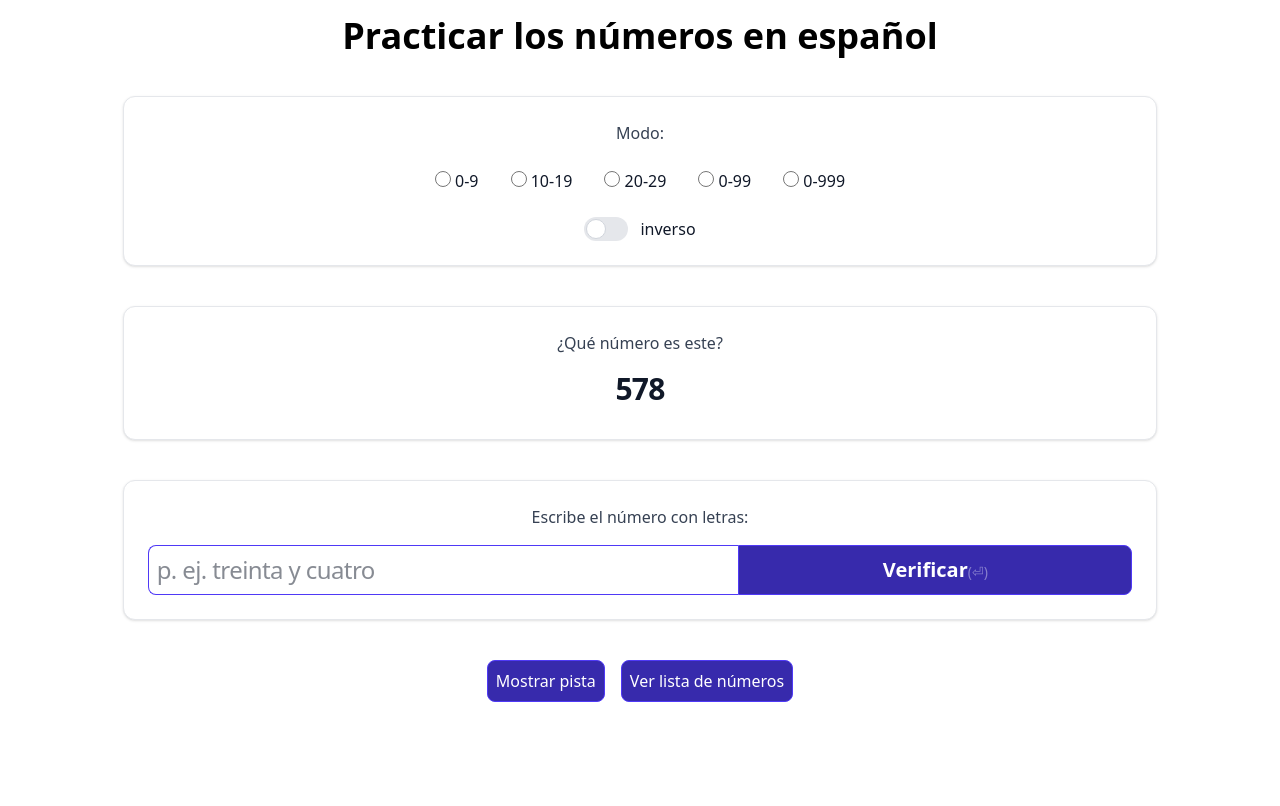
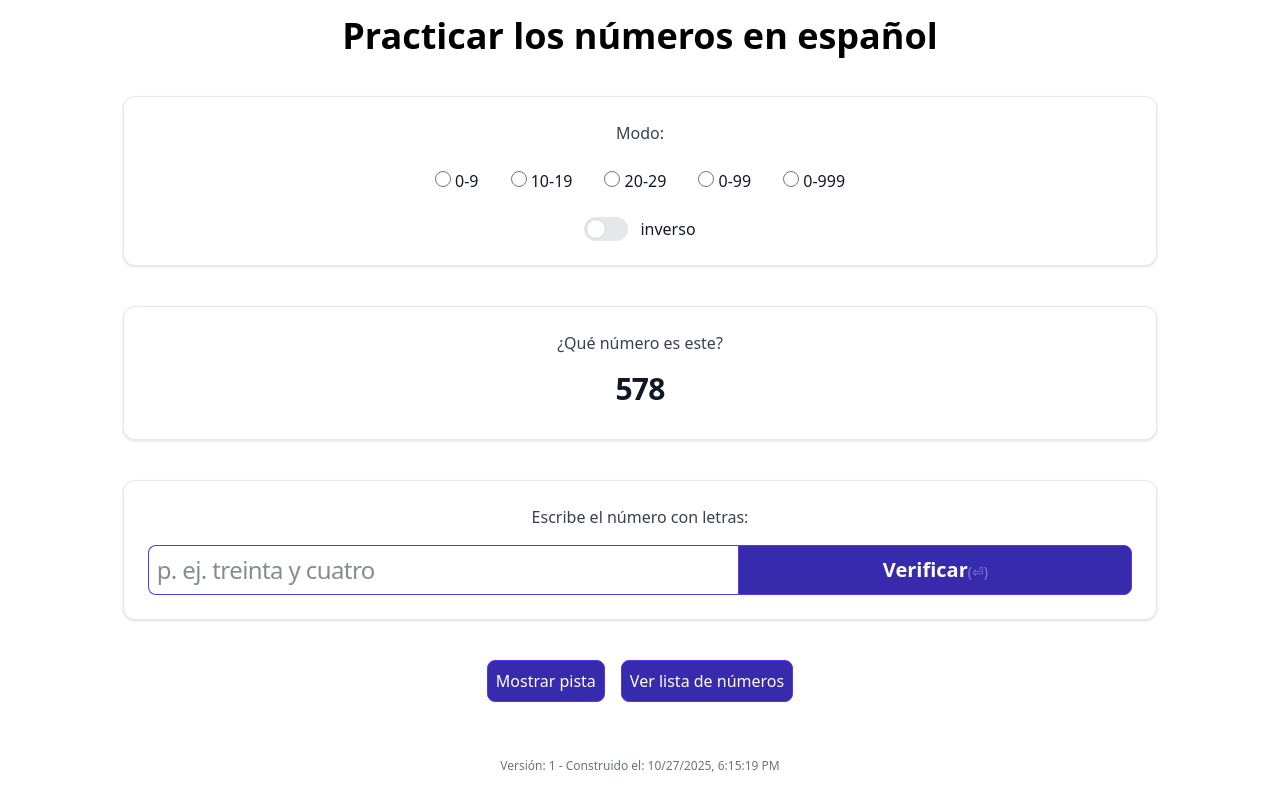
Before and after one commit to danieldinter/spanish-numbers-app, a Vue app: page / in a window 1280 px wide. Built offline with nearby package versions, Linux system fonts and the light colour scheme.

Commit message:
Add build information to footer

```diff
--- /dev/null
+++ b/build-info.json
@@ -0,0 +1,4 @@
+{
+  "buildNumber": 1,
+  "timestamp": "2025-10-27T18:15:19.701Z"
+}
--- a/package.json
+++ b/package.json
@@ -9,7 +9,7 @@
   "scripts": {
     "dev": "vite",
     "test": "vitest",
-    "build": "vite build",
+    "build": "node scripts/updateBuildInfo.js && vite build",
     "preview": "vite preview",
     "deploy": "gh-pages -d dist"
   },
--- /dev/null
+++ b/scripts/updateBuildInfo.js
@@ -0,0 +1,23 @@
+import fs from "fs";
+import path from "path";
+import { execSync } from "child_process";
+import { fileURLToPath } from "url";
+
+const __dirname = path.dirname(fileURLToPath(import.meta.url));
+
+const buildInfoPath = path.resolve(__dirname, "../build-info.json");
+const buildInfo = JSON.parse(fs.readFileSync(buildInfoPath, "utf-8"));
+
+// Increment build number and update timestamp
+buildInfo.buildNumber += 1;
+buildInfo.timestamp = new Date().toISOString();
+
+// Write updated build info back to file
+fs.writeFileSync(buildInfoPath, JSON.stringify(buildInfo, null, 2));
+
+// Create a Git tag for the new build
+const tagName = `build-${buildInfo.buildNumber}`;
+execSync(`git tag -a ${tagName} -m \"Build ${buildInfo.buildNumber}\"`);
+execSync("git push --tags");
+
+console.log(`Updated build info:`, buildInfo);
--- a/src/App.vue
+++ b/src/App.vue
@@ -5,6 +5,7 @@ import { generateRandomNumber } from "./generateRandomNumber.js";
 import AlertError from "./components/AlertError.vue";
 import AlertSuccess from "./components/AlertSuccess.vue";
 import Modal from "./components/Modal.vue";
+import buildInfo from "../build-info.json";
 
 var numberSetting = ref("upToThousand");
 const isReverseMode = ref(false);
@@ -17,6 +18,9 @@ const userInput = ref("");
 const feedback = ref("");
 const feedbackTitle = ref("");
 const feedbackMessage = ref("");
+
+const buildNumber = buildInfo.buildNumber;
+const buildTimestamp = new Date(buildInfo.timestamp).toLocaleString();
 
 const numberSettings = [
   {
@@ -258,6 +262,13 @@ function toggleHint() {
       :title="feedbackTitle"
       :message="feedbackMessage"
     />
+
+    <!-- Footer -->
+    <div class="w-full p-4 text-center text-gray-500 dark:text-gray-400">
+      <p class="text-xs">
+        Versión: {{ buildNumber }} - Construido el: {{ buildTimestamp }}
+      </p>
+    </div>
   </div>
 </template>
 
```
